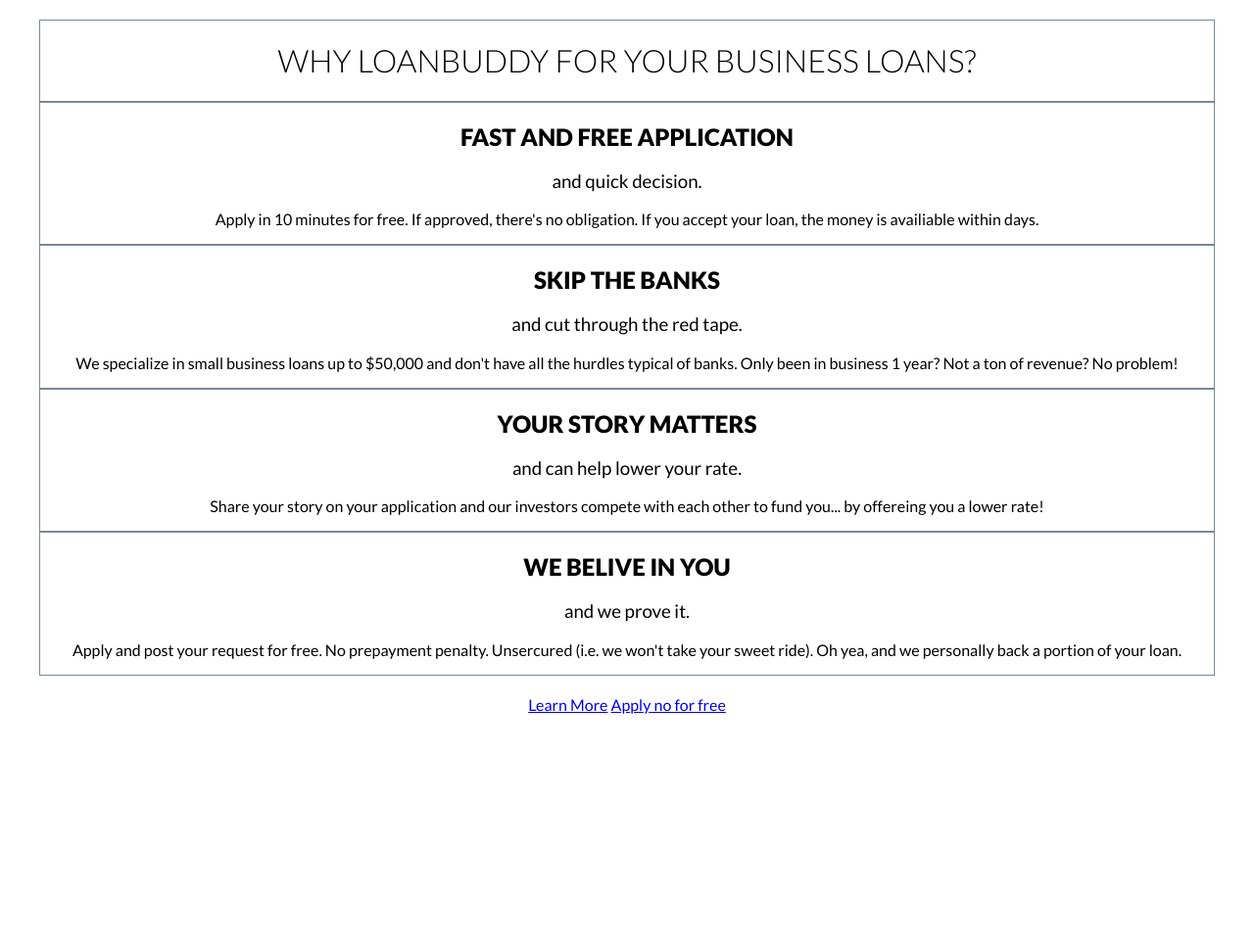
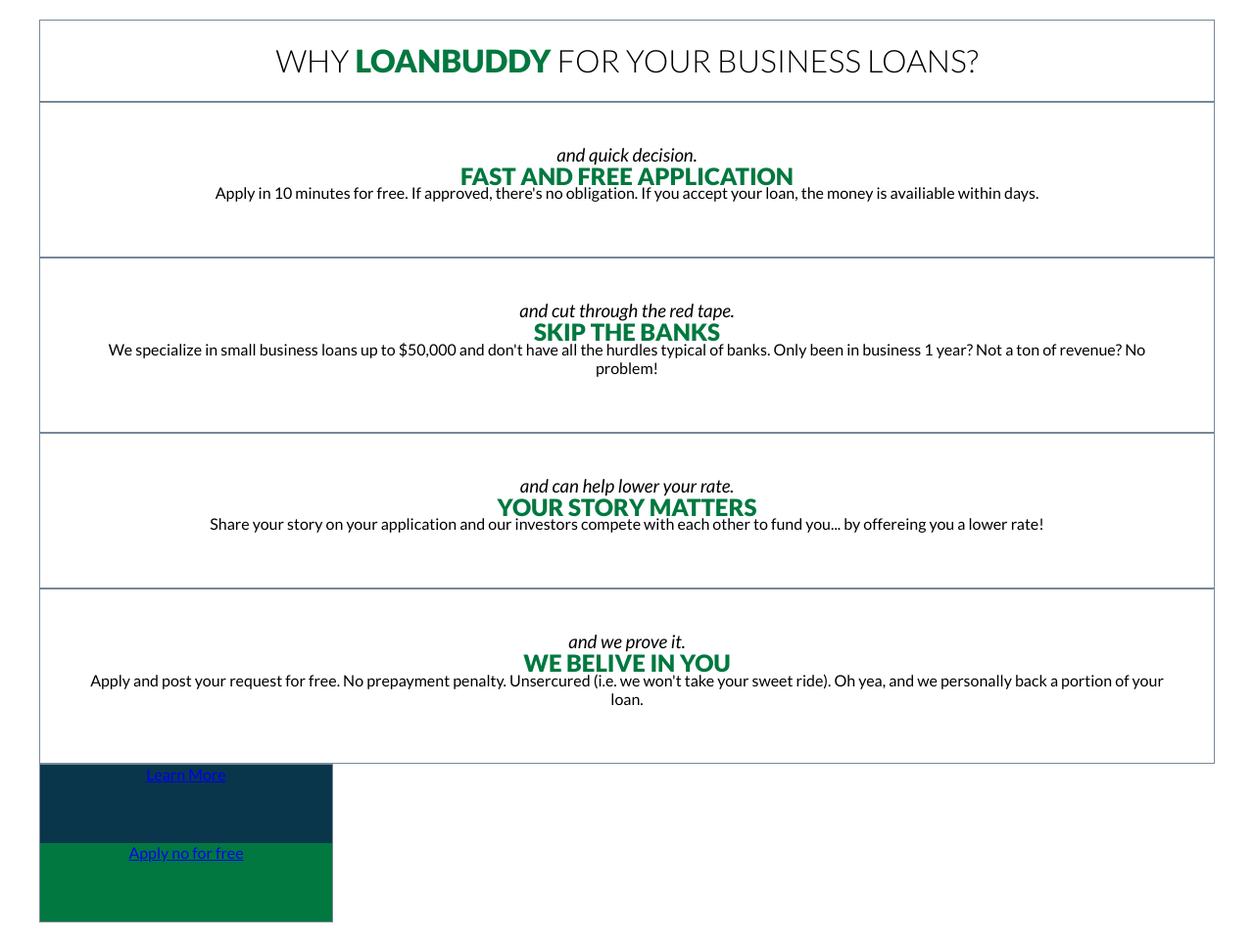
Before and after one commit to darlinsm/Atmosphere-Challenge, a plain HTML site: page index.html in a window 1280 px wide. Shown: the whole page at 98% size. Before the commit the page ends 800 px from the top, so only its background shows below. Drawn offline with Linux system fonts and the light colour scheme.

Commit message:
more minor changes

```diff
--- a/index.html
+++ b/index.html
@@ -13,7 +13,7 @@
 <body>
     <div class="container">
         <div class="intro">
-            <h1>Why LoanBuddy for Your Business Loans?</h1>
+            <h1>Why <span class="bold">LoanBuddy</span> for Your Business Loans?</h1>
         </div>
         <div class="application">
             <h2 class="title">Fast and Free Application</h2>
@@ -41,11 +41,12 @@
             <p class="desc">Apply and post your request for free. No prepayment penalty. Unsercured (i.e. we won't take
                 your sweet ride). Oh yea, and we personally back a portion of your loan.</p>
         </div>
+        <div class="buttons">
+            <a href="#" class="learn">Learn More</a>
+            <a href="#" class="apply">Apply no for free</a>
+        </div>
     </div>
-    <div class="buttons">
-        <a href="#" class="learn">Learn More</a>
-        <a href="#" class="apply">Apply no for free</a>
-    </div>
+
 </body>
 
 </html>
--- a/stylesheet.css
+++ b/stylesheet.css
@@ -23,6 +23,11 @@ body {
     font-family: 'Lato', sans-serif;
 }
 
+.bold {
+    font-weight: 900;
+    color: #00783f;
+}
+
 .container {
     display: grid;
     grid-template-columns: 1fr 1fr 1fr 1fr;
@@ -39,53 +44,43 @@ body {
     text-align: center;
 }
 
+.application, .banks, .story, .believe {
+    padding: 40px;
+}
+
 .intro h1 {
     text-transform: uppercase;
     font-weight: 300;
 }
 
-.application h2 {
+.title {
     text-transform: uppercase;
     font-weight: 900;
+    color: #00783f;
 }
 
-.application h3 {
+.subtitle {
     text-transform: lowercase;
-    font-weight: 400;
-}
-
-.banks h2 {
-    text-transform: uppercase;
-    font-weight: 900;
-}
-
-.banks h3 {
-    text-transform: lowercase;
-    font-weight: 400;
-}
-
-.story h2 {
-    text-transform: uppercase;
-    font-weight: 900;
-}
-
-.story h3 {
-    text-transform: lowercase;
-    font-weight: 400;
-}
-
-.believe h2 {
-    text-transform: uppercase;
-    font-weight: 900;
-}
-
-.believe h3 {
-    text-transform: lowercase;
+    font-style: italic;
+    margin-top: -6%;
     font-weight: 400;
 }
 
 .buttons {
     text-align: center;
+    display: grid;
+    grid-template-columns: 1fr 1fr;
+    grid-auto-rows: minmax(80px, auto);
+}
+
+.learn {
+    grid-column: 1/12;
+    background-color: #0a364b;
+}
+
+.apply {
+    grid-column: 1/12;
+    background-color: #00783f;
 }
 
 @media only screen and (min-width:620px) {
```
